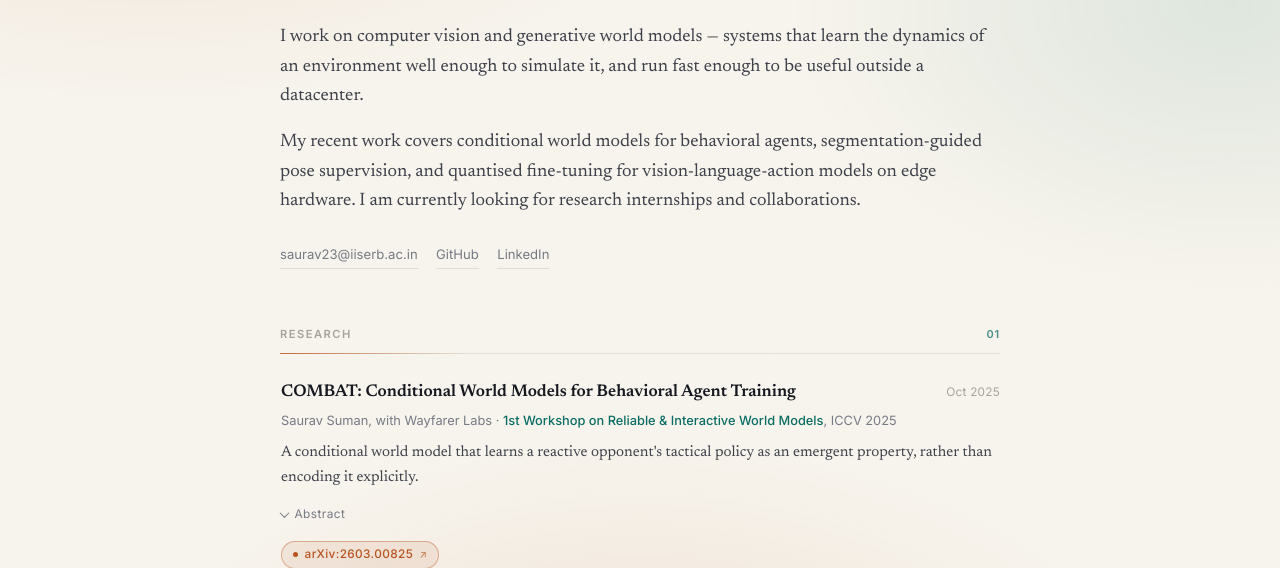
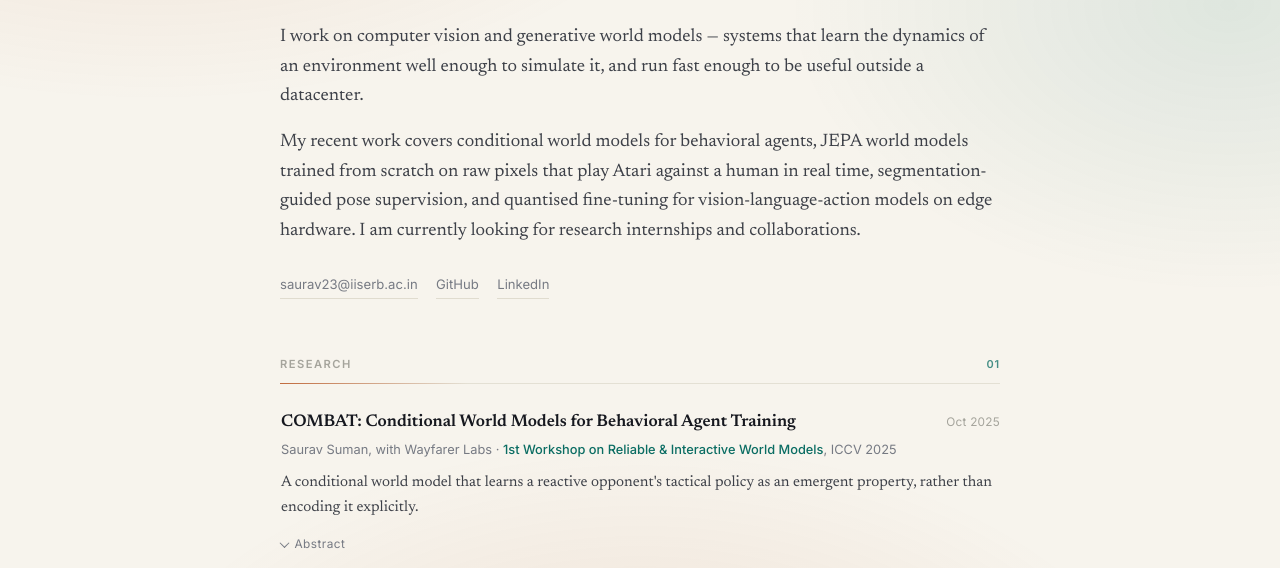
Before and after one commit to saurav-34/portfolio, a plain HTML site: page index.html in a window 1280 px wide. Shown: the part 171-739 px from the top of the page. Drawn offline with Linux system fonts and the light colour scheme.

Commit message:
Mention Arcade-JEPA in the intro
Co-Authored-By: Claude Opus 5 <noreply@anthropic.com>

```diff
--- a/index.html
+++ b/index.html
@@ -505,7 +505,7 @@ footer a:hover { color: var(--accent); border-bottom-color: var(--accent); }
 
   <div class="bio rise">
     <p>I work on computer vision and generative world models — systems that learn the dynamics of an environment well enough to simulate it, and run fast enough to be useful outside a datacenter.</p>
-    <p>My recent work covers conditional world models for behavioral agents, segmentation-guided pose supervision, and quantised fine-tuning for vision-language-action models on edge hardware. I am currently looking for research internships and collaborations.</p>
+    <p>My recent work covers conditional world models for behavioral agents, JEPA world models trained from scratch on raw pixels that play Atari against a human in real time, segmentation-guided pose supervision, and quantised fine-tuning for vision-language-action models on edge hardware. I am currently looking for research internships and collaborations.</p>
   </div>
 
   <div class="contact-line rise">
```
